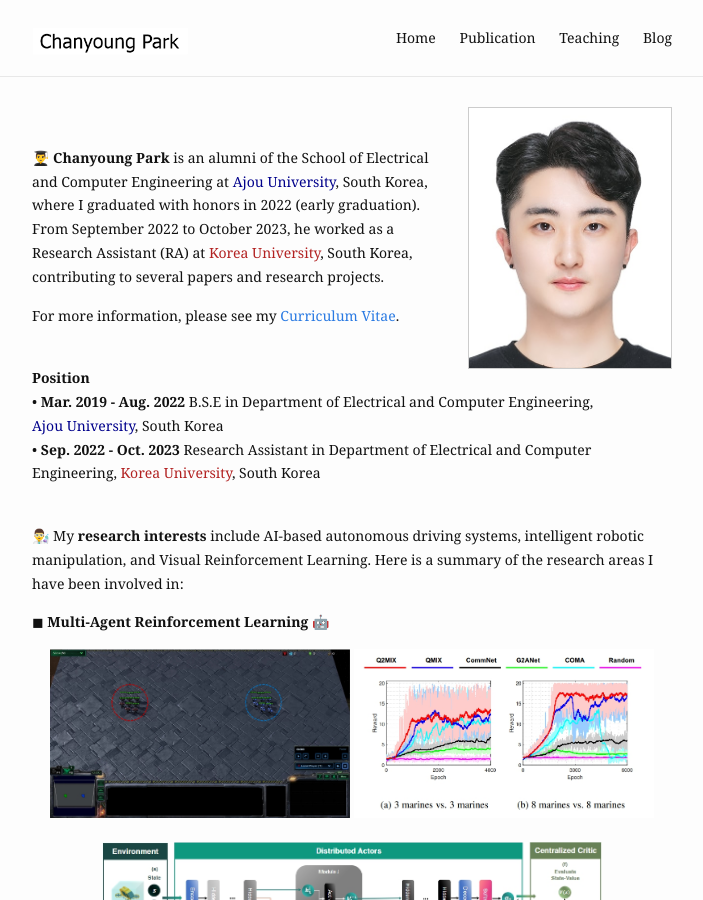
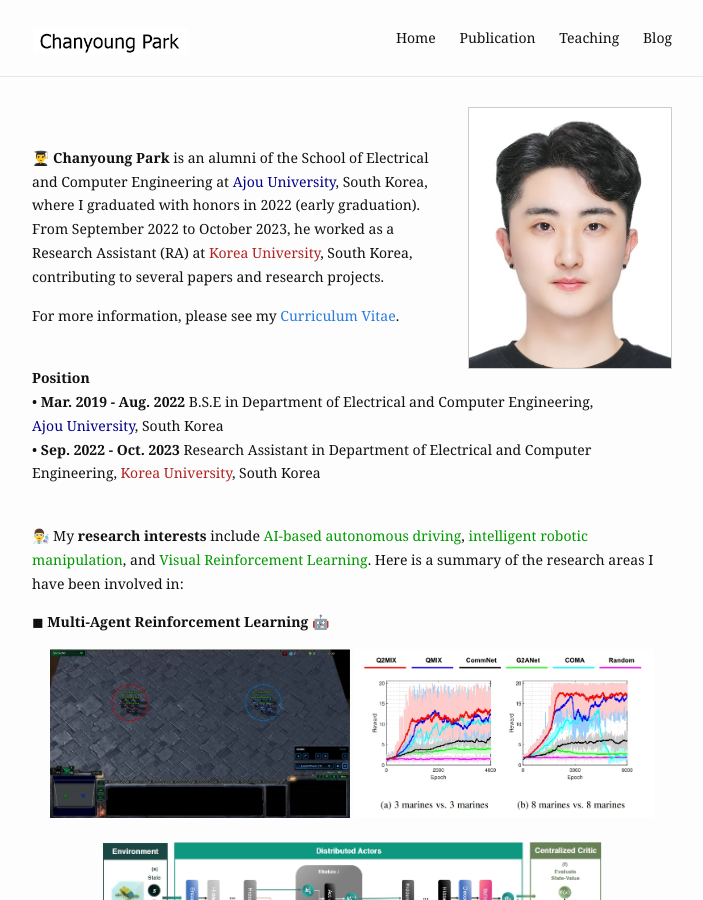
Before and after one commit to cosdeneb/cosdeneb.github.io, a Jekyll site: the page built from index.md, in a window 1280 px wide and 900 px high. Shown: the whole window, without its empty margins (288-991 px from the left). Built offline with Jekyll 4.4.1, drawn with Linux system fonts in a browser that asks for light colours.

Commit message:
Update index.md

```diff
--- a/index.md
+++ b/index.md
@@ -25,7 +25,7 @@ profile_picture:
 
 
 <br/>
-👨‍🔬 My <b>research interests</b> include AI-based autonomous driving systems, intelligent robotic manipulation, and Visual Reinforcement Learning. Here is a summary of the research areas I have been involved in:
+👨‍🔬 My <b>research interests</b> include <font color='#009900'>AI-based autonomous driving</font>, <font color='#009900'>intelligent robotic manipulation</font>, and <font color='#009900'>Visual Reinforcement Learning</font>. Here is a summary of the research areas I have been involved in:
 <br/>
 
 <p>
```
